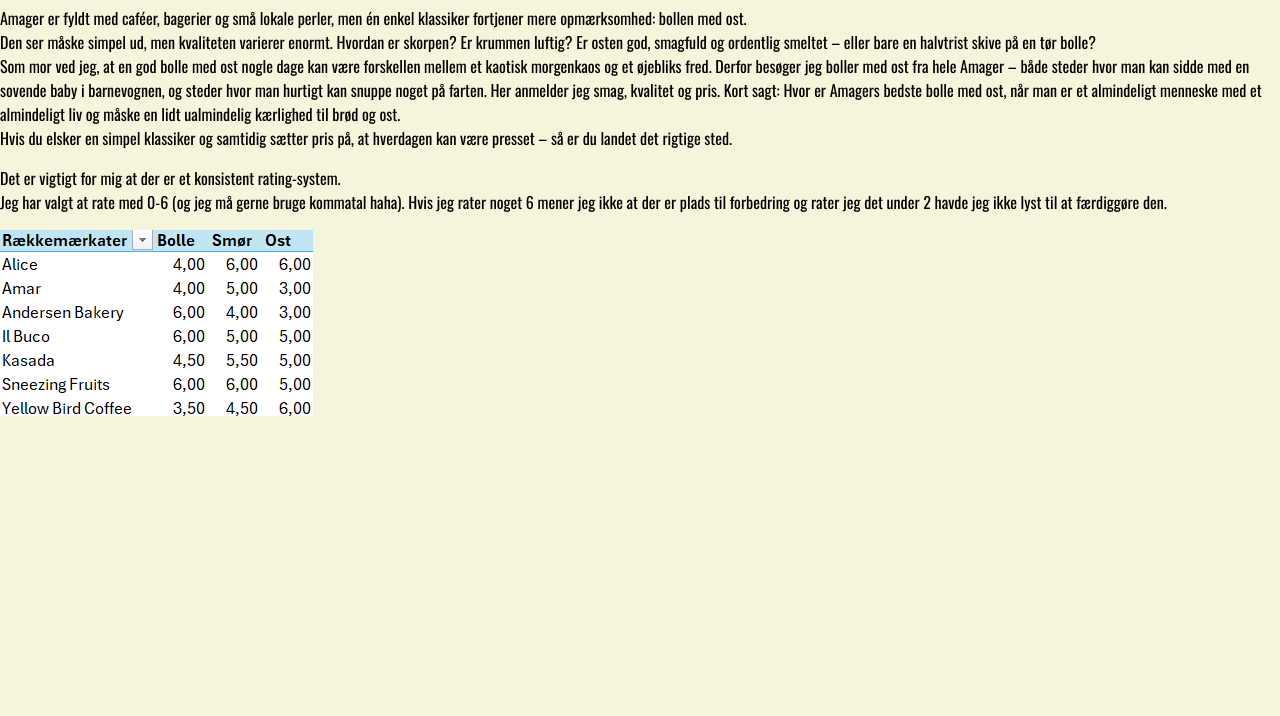
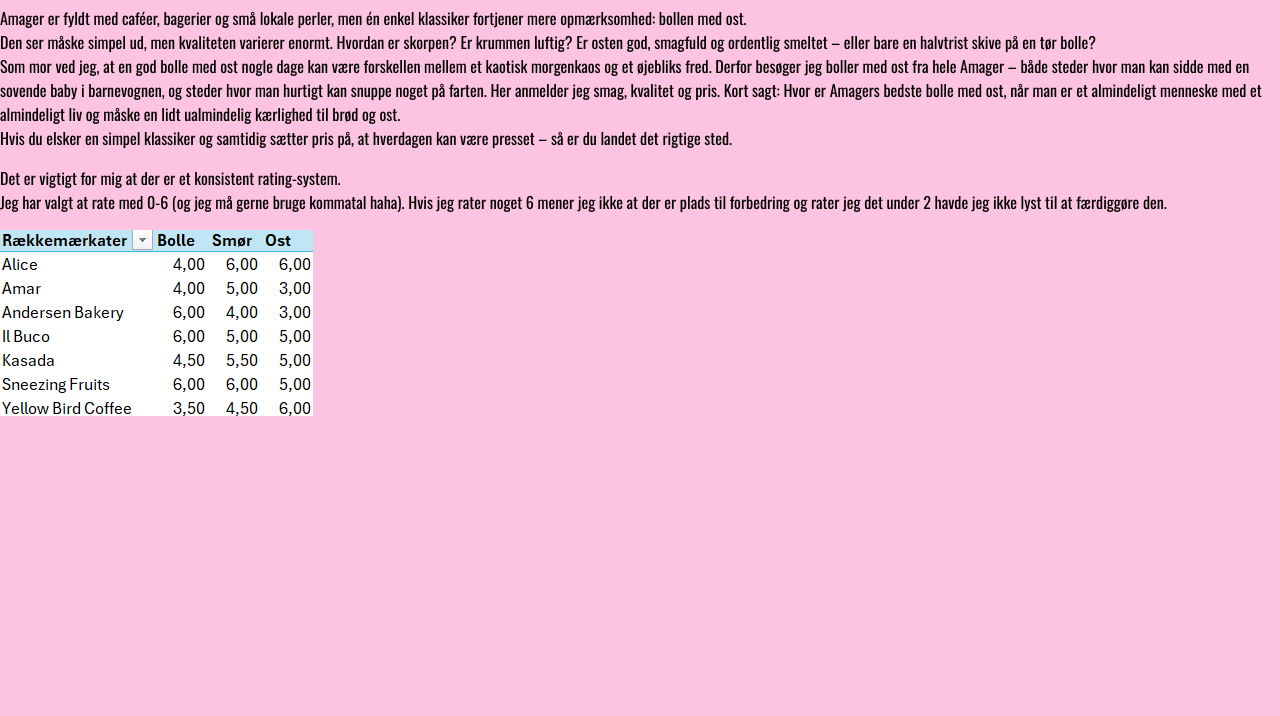
Before and after one commit to MrPandahs/BolleMedOst, a plain HTML site: page index.html in a window 1280 px wide. Shown: the part 84-800 px from the top of the page. Drawn offline with nearby package versions, Linux system fonts and the light colour scheme; a web font is replaced by a local one.

Commit message:
changed colors

```diff
--- a/style.css
+++ b/style.css
@@ -1,5 +1,5 @@
 html {
-    background-color: beige;
+    background-color: #fdc4e2;
 }
 body{
     margin: 0;
```
